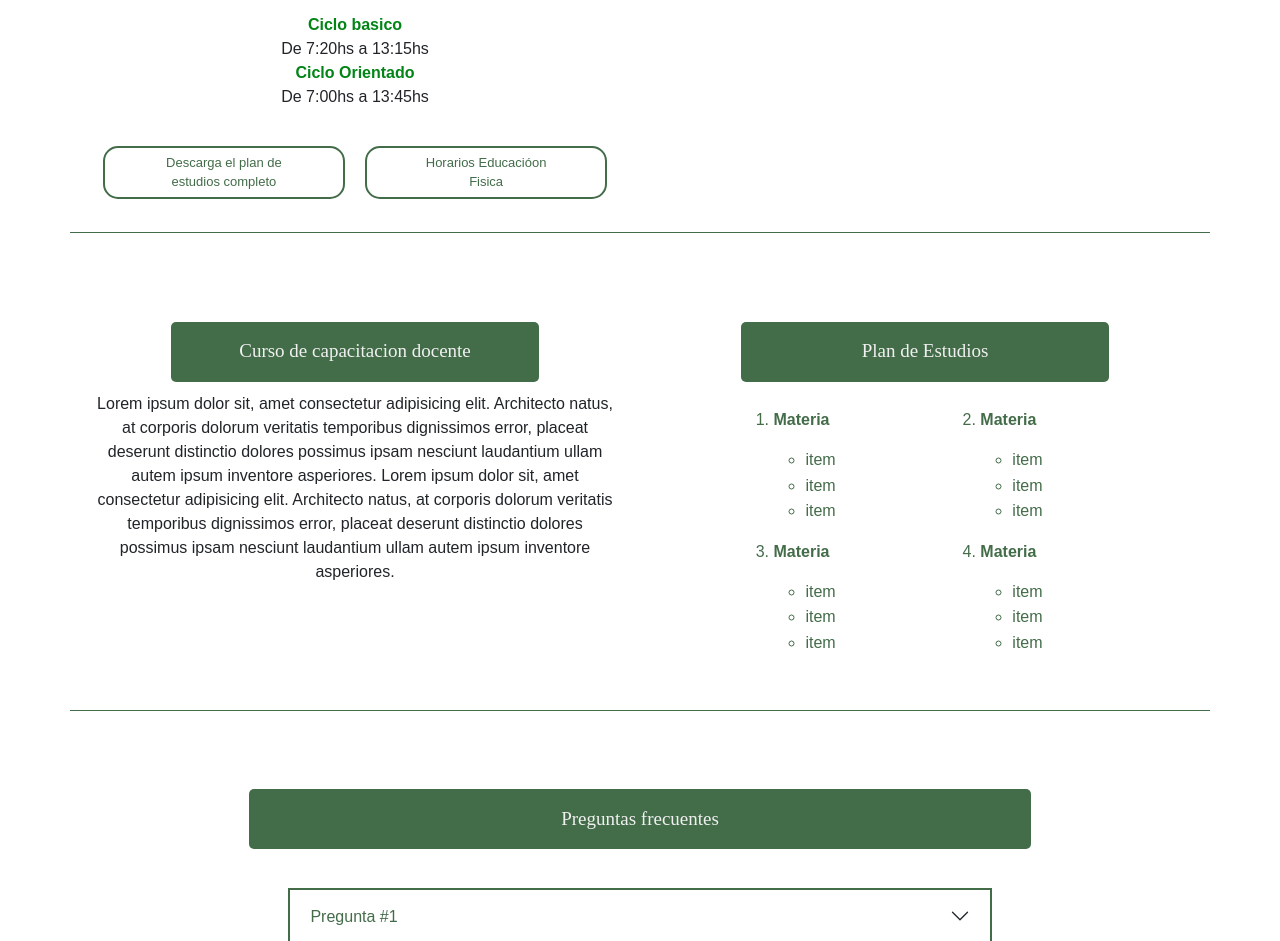
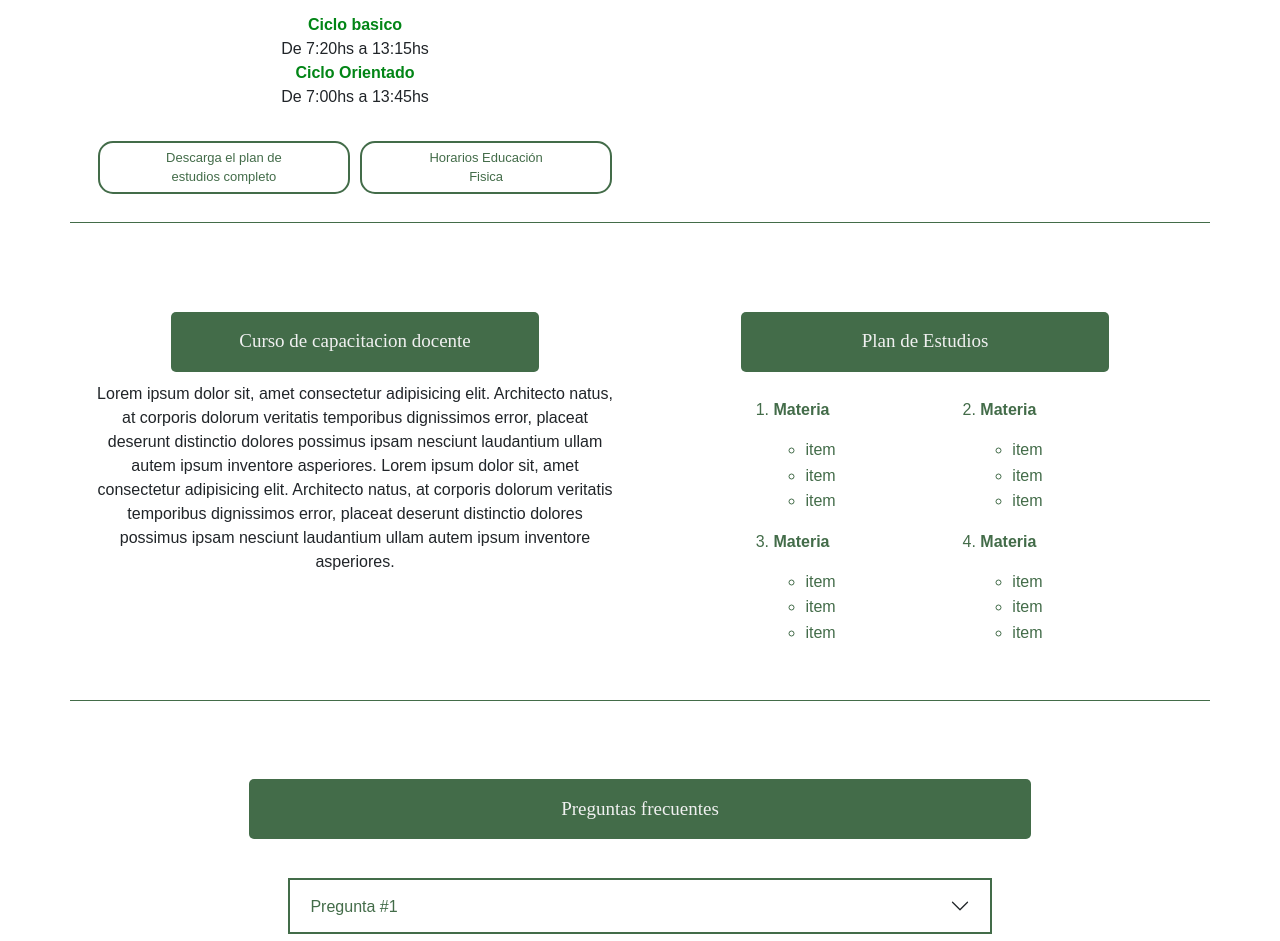
Before and after one commit to Lautaro-Recio/institutoCordoba, a website: page index.html in a window 1280 px wide. Shown: the part 2765-3706 px from the top of the page. Drawn offline with nearby package versions, Linux system fonts and the light colour scheme.

Commit message:
Botones arreglados/margin

```diff
--- a/index.html
+++ b/index.html
@@ -176,7 +176,7 @@
                         </div>
                         <div>
 
-                          <a href="assets/documents/HORARIOS  educación física 2022.pdf" download="Estructura-Curricular">Horarios Educacióon <br> Fisica</a>
+                          <a href="assets/documents/HORARIOS  educación física 2022.pdf" download="Estructura-Curricular">Horarios Educación <br> Fisica</a>
                         </div>
                       </div>
                   </div>
--- a/scss/_educacion.scss
+++ b/scss/_educacion.scss
@@ -39,7 +39,7 @@
     border:2px solid $verde;
     font-size: 15px;
     width: 50%;
-    margin: 10px;
+    margin: 5px;
     text-align: center;
     border-radius: 15px;
 }
```
Also changed, not shown: css/style.css.
